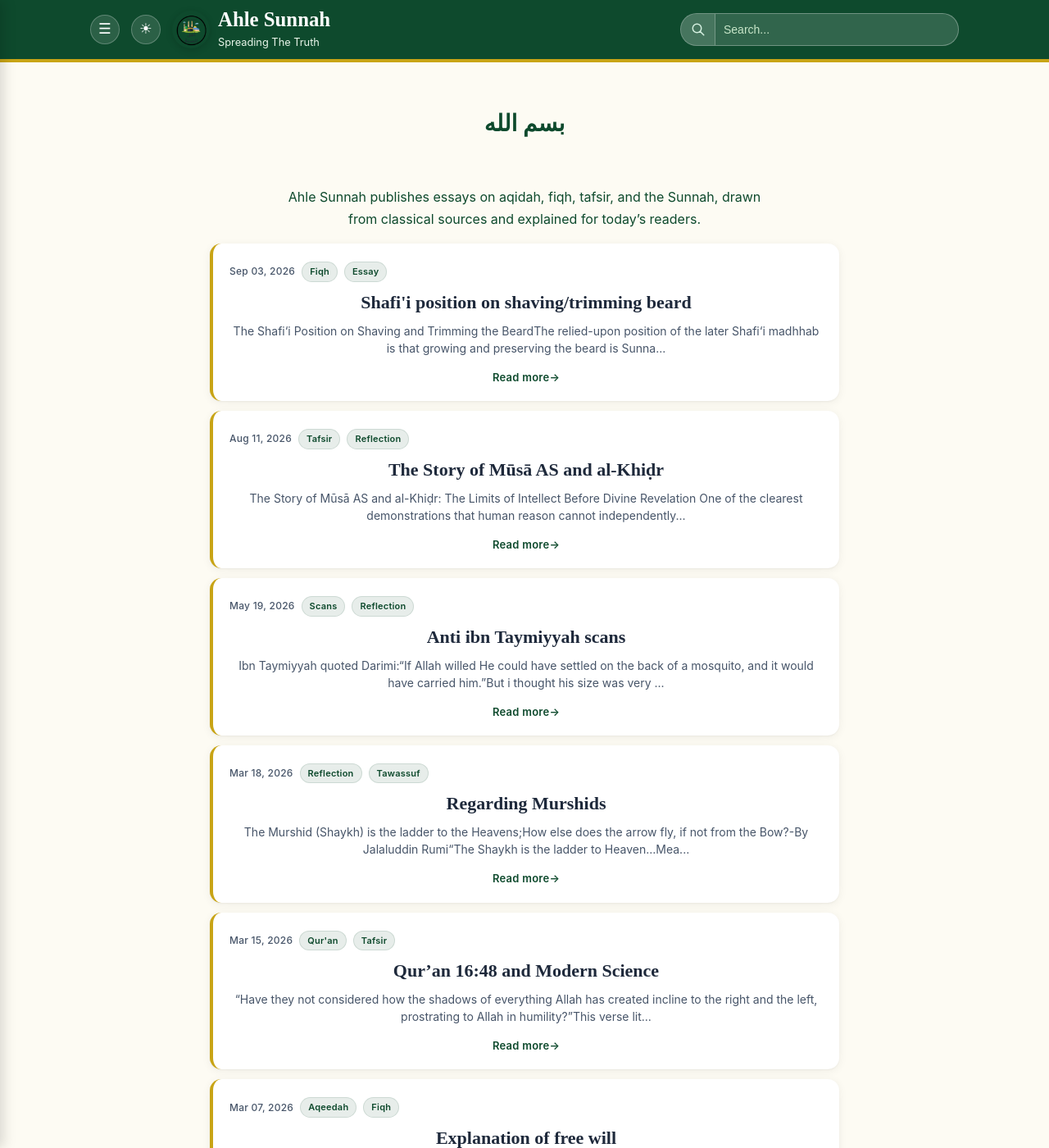
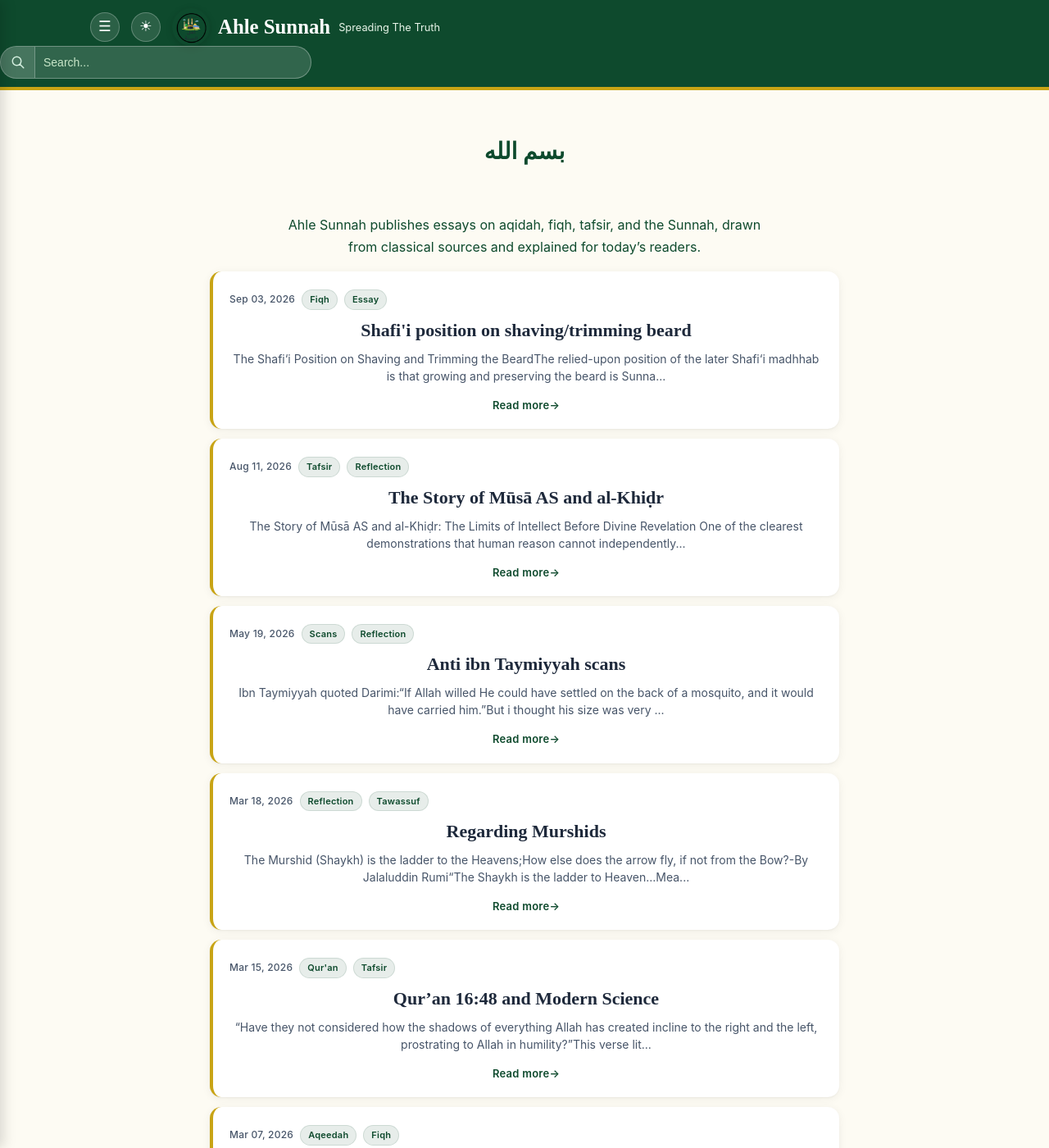
Before and after one commit to Fali17/ahlesunnah, a Jekyll site: the page built from index.html, in a window 1280 px wide and 1400 px high. Shown: the whole window at 82% size. Built offline with Jekyll 4.4.1, drawn with Linux system fonts in a browser that asks for light colours; the list of posts is cut into pages by our own code.

Commit message:
Update default.html

```diff
--- a/_layouts/default.html
+++ b/_layouts/default.html
@@ -744,6 +744,41 @@
   }
 }
 
+    .subtitle {
+  margin: 2px 0 0;
+  font-size: 0.75rem;
+  color: #e8f5e9;
+  white-space: nowrap;
+  overflow: hidden;
+  text-overflow: ellipsis;
+}
+
+/* Hide on mobile so the header isn’t cramped */
+@media (max-width: 768px) {
+  .subtitle {
+    display: none;
+  }
+}
+
+/* Show again on desktop */
+@media (min-width: 769px) {
+  .subtitle {
+    display: block;
+    font-size: 0.8rem;
+  }
+}
+    .brand-short {
+  display: none;
+}
+
+@media (max-width: 380px) {
+  .brand-full {
+    display: none;
+  }
+  .brand-short {
+    display: inline;
+  }
+}
 
   </style>
 
@@ -770,11 +805,14 @@
       <div class="logo-wrap">
         <img src="{{ 'assets/logo.png' | relative_url }}" alt="Ahle Sunnah" class="site-logo" width="40" height="40">
       </div>
-      <div class="brand-text">
-        <p class="site-brand-title">{{ site.title }}</p>
+      <p class="site-brand-title">
+  <span class="brand-full">{{ site.title }}</span>
+  <span class="brand-short">Ahle Sunnah</span>
+      </p>
         <p class="subtitle">{{ site.description }}</p>
       </div>
     </div>
+
 
     <div class="search-wrapper">
       <form id="searchForm" onsubmit="return false;" class="search-form-container" role="search">
```
